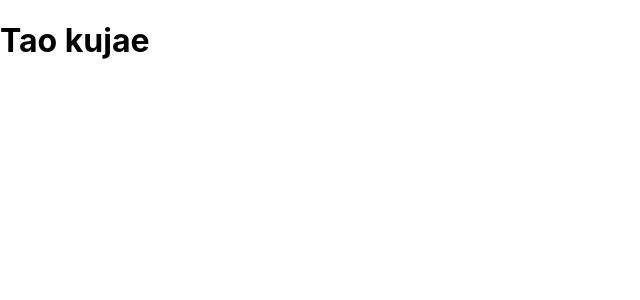
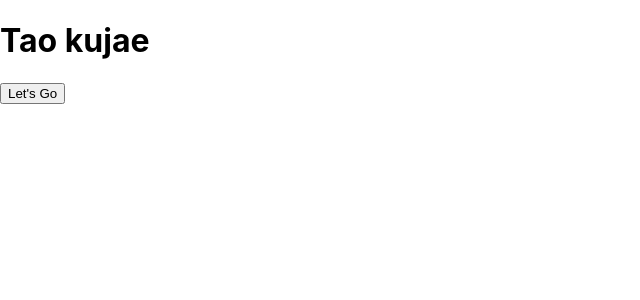
Before and after one commit to FahadAbdulQayyum/Practice, a React (Create React App) app: page / in a window 1280 px wide. Shown: the top 300 px of the page, without its empty margins (0-640 px from the left). Built offline with nearby package versions, Linux system fonts and the light colour scheme.

Commit message:
btn added to test my observed issue is really a issue or just a helucination

```diff
--- a/src/App.js
+++ b/src/App.js
@@ -1,9 +1,12 @@
 import React from 'react'
+import App2 from './App2'
+
 
 const App = () => {
   return (
     <div>
       <h1>Tao kujae</h1>
+      <button onClick={<App2 />}>Let's Go</button>
     </div>
   )
 }
--- /dev/null
+++ b/src/App2.js
@@ -0,0 +1,11 @@
+import React from 'react'
+
+const App2 = () => {
+    return (
+        <div>
+            <h1>I'm in App2</h1>
+        </div>
+    )
+}
+
+export default App2
```
